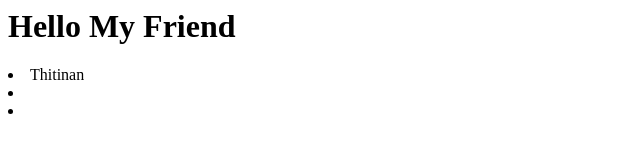
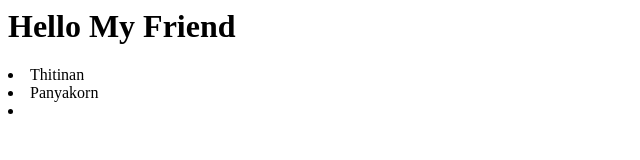
Before and after one commit to gittium/nu-workshop-Um_Mod_Vhence, a plain HTML site: page index.html in a window 1280 px wide. Shown: the full height of the page, 0-640 px from the left. Drawn offline with Linux system fonts and the light colour scheme.

Commit message:
content: add my name at line no.4

```diff
--- a/index.html
+++ b/index.html
@@ -1,6 +1,6 @@
 <html>
   <h1>Hello My Friend</h1>
   <li>Thitinan</li>
-  <li></li>
+  <li>Panyakorn</li>
   <li></li>
 </html>
```
